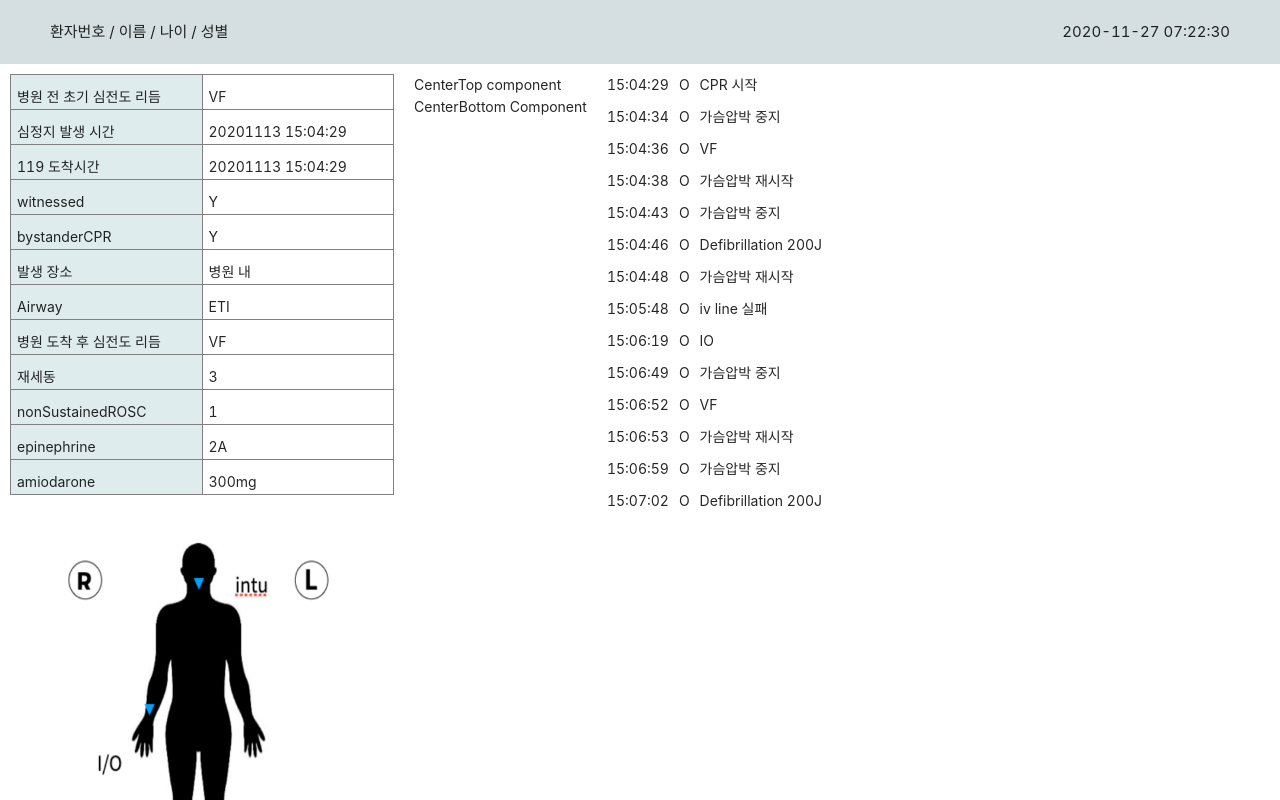
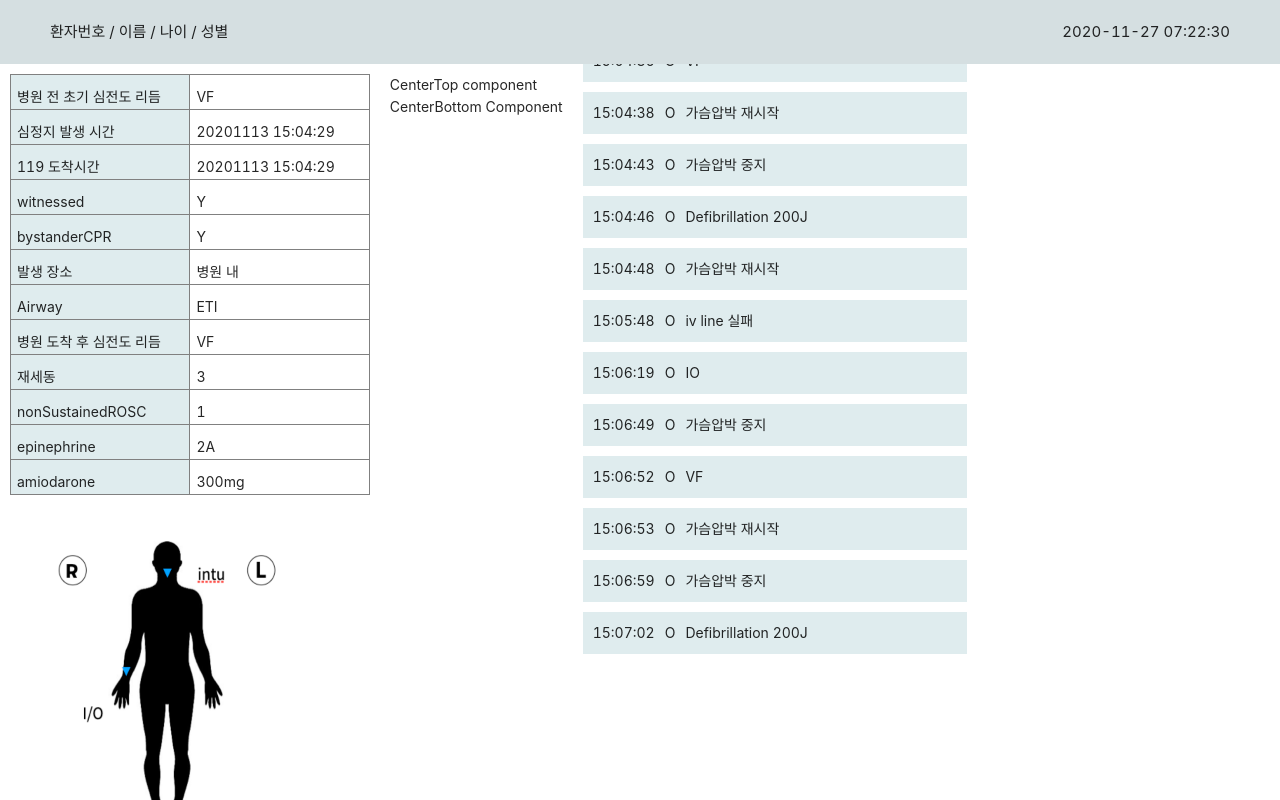
Before and after one commit to Smart-Health-Lab/CPR_dashboard, a React (Create React App) app in the folder client/: page / in a window 1280 px wide. Shown: the top 800 px of the page. Built offline with nearby package versions, Linux system fonts and the light colour scheme.

Commit message:
resize height on each component: window.height / 2

```diff
--- a/client/src/components/BodyImage.js
+++ b/client/src/components/BodyImage.js
@@ -6,7 +6,11 @@ class BodyImage extends Component {
     return (
       <img
         src={bodyImage}
-        style={{ width: "30vw", height: "30vw", marginTop: 40 }}
+        style={{
+          width: "25vw",
+          height: window.innerHeight / 2 - 100,
+          marginTop: 40,
+        }}
       />
     );
   }
--- a/client/src/components/ChildProcess.js
+++ b/client/src/components/ChildProcess.js
@@ -3,7 +3,15 @@ import React, { Component } from "react";
 class ChildProcess extends Component {
   render() {
     return (
-      <div style={{ display: "flex", margin: 10 }}>
+      <div
+        style={{
+          display: "flex",
+          margin: 10,
+          backgroundColor: "#DFECEE",
+          width: "30vw",
+          padding: 10,
+        }}
+      >
         <div>{this.props.time}</div>
         <div style={{ marginLeft: 10 }}>{"O"}</div>
         <div style={{ marginLeft: 10 }}>{this.props.content}</div>
--- a/client/src/components/Information.js
+++ b/client/src/components/Information.js
@@ -35,7 +35,12 @@ class Information extends Component {
     // console.log(Object.entries(informationStaticData));
 
     return (
-      <table style={{ border: "1px solid grey" }}>
+      <table
+        style={{
+          border: "1px solid grey",
+          height: window.innerHeight / 2 - 100,
+        }}
+      >
         {Object.entries(informationStaticData).map((curr, idx, arr) => {
           return (
             <tr style={{ border: "1px solid grey" }}>
--- a/client/src/components/Process.js
+++ b/client/src/components/Process.js
@@ -6,9 +6,7 @@ import { logData } from "../data/fakeData";
 class Process extends Component {
   constructor(props) {
     super(props);
-    this.state = {
-      browserHeight: window.innerHeight,
-    };
+    this.state = {};
     this.scrollRef = React.createRef();
   }
 
@@ -31,7 +29,7 @@ class Process extends Component {
 
     return (
       <div
-        style={{ overflow: "scroll", height: this.state.browserHeight - 200 }}
+        style={{ overflow: "scroll", height: window.innerHeight - 200 }}
         ref={this.scrollRef}
       >
         {logData.map((curr, idx, arr) => {
```
Also changed, not shown: 1 other file (tests, documents, lock files or other folders).
